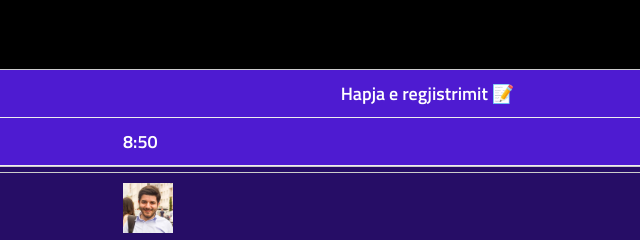
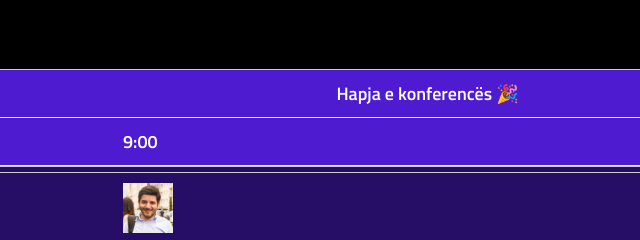
Before and after one commit to erindhoxha/debugCon, a website: page agjenda.html in a window 1280 px wide. Shown: the part 131-371 px from the top of the page, 517-1157 px from the left. Drawn offline with nearby package versions, Linux system fonts and the light colour scheme.

Commit message:
xoni change

```diff
--- a/agjenda.html
+++ b/agjenda.html
@@ -76,8 +76,8 @@
   <tbody id="tbody">
 
 		<tr>
-          <td colspan="3" style="text-align:center;">Hapja e regjistrimit 📝</td>
-		  <td data-column="Koha">8:50</td>
+          <td colspan="3" style="text-align:center;">Hapja e konferencës 🎉</td>
+		  <td data-column="Koha">9:00</td>
         </tr>
         <tr>
           <td data-column="Foto"><img src="img/hakan_shehu.jpg" width="50" height="50"></td>
@@ -143,7 +143,7 @@
         <tr>
           <td data-column="Foto"><img src="img/egzon_zeneli.jpg" width="50" height="50"></td>
           <td data-column="Prezantuesi">Egzon Zeneli</td>
-          <td data-column="Tema">Përvoja personale me Go si gjuhë e infrastrukturës</td>
+          <td data-column="Tema">Things I wish I knew before I would GO</td>
           <td data-column="Koha">11:30</td>
         </tr>
 		<tr>
```
